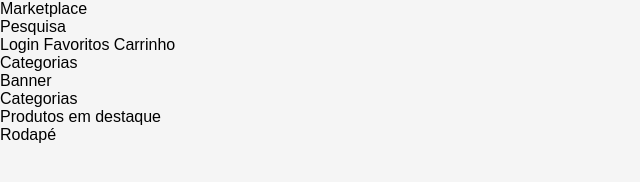
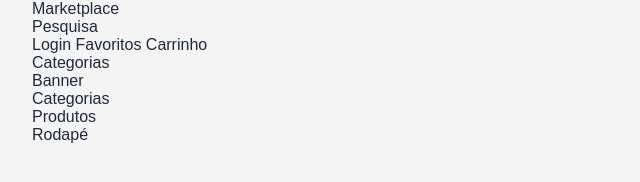
Before and after one commit to iTankull/Marketplace, a website: page index.html in a window 1280 px wide. Shown: the whole page, without its empty margins (0-640 px from the left). Drawn offline with Linux system fonts and the light colour scheme.

Commit message:
Atualização de CSS

```diff
--- a/css/global.css
+++ b/css/global.css
@@ -0,0 +1,17 @@
+body {
+
+    font-family: var(--font-family);
+
+    background: var(--background);
+
+    color: var(--text);
+
+}
+
+.container {
+
+    width: min(1400px, 95%);
+
+    margin: auto;
+
+}
--- a/css/reset.css
+++ b/css/reset.css
@@ -0,0 +1,38 @@
+/* Remove margens e espaçamentos padrão */
+
+* {
+    margin: 0;
+    padding: 0;
+    box-sizing: border-box;
+}
+
+/* Configuração básica do documento */
+
+html {
+    scroll-behavior: smooth;
+}
+
+body {
+    min-height: 100vh;
+}
+
+img {
+    max-width: 100%;
+    display: block;
+}
+
+button,
+input {
+    border: none;
+    outline: none;
+    font: inherit;
+}
+
+a {
+    text-decoration: none;
+    color: inherit;
+}
+
+ul {
+    list-style: none;
+}
--- a/css/variables.css
+++ b/css/variables.css
@@ -0,0 +1,43 @@
+:root {
+
+    /* Cores */
+
+    --primary: #2563EB;
+    --primary-dark: #1D4ED8;
+
+    --background: #F5F7FA;
+
+    --surface: #FFFFFF;
+
+    --text: #1E293B;
+
+    --text-light: #64748B;
+
+    --border: #E2E8F0;
+
+    --success: #16A34A;
+
+    --danger: #DC2626;
+
+    --warning: #F59E0B;
+
+    /* Tipografia */
+
+    --font-family: "Segoe UI", sans-serif;
+
+    /* Bordas */
+
+    --radius-sm: 8px;
+
+    --radius-md: 12px;
+
+    --radius-lg: 18px;
+
+    /* Sombras */
+
+    --shadow-sm: 0 2px 8px rgba(0,0,0,.08);
+
+    --shadow-md: 0 8px 20px rgba(0,0,0,.10);
+
+    --transition: 0.3s ease;
+}
--- a/index.html
+++ b/index.html
@@ -15,6 +15,8 @@
 <body>
 
     <header>
+     <div class="container">
+
         <div class="logo">
 
             Marketplace
@@ -36,15 +38,22 @@
             Carrinho
 
         </div>
+
+    </div>
     </header>
 
     <nav>
 
+    <div class="container">
+
         Categorias
+
+    </div>
 
 </nav>
 
-    <main>
+    <main class="container">
+
     <section>
 
         Banner
@@ -59,15 +68,21 @@
 
     <section>
 
-        Produtos em destaque
+        Produtos
 
     </section>
+
 </main>
 
     <footer>
+
+    <div class="container">
+
         Rodapé
+
+    </div>
+
 </footer>
-
     <script src="./js/main.js"></script>
 
 </body>
```
Lines whose indentation alone changed are shown as unchanged.
